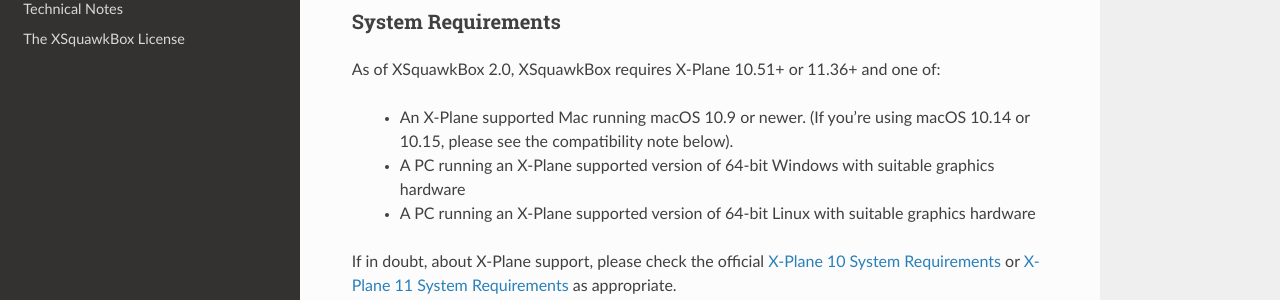
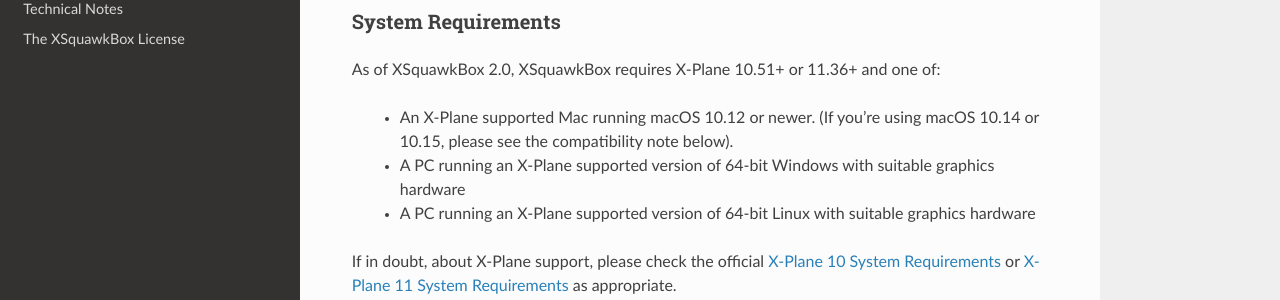
Before and after one commit to xsquawkbox/xsb2-manual, a Sphinx documentation site: the page built from source/getting-started.rst, in a window 1280 px wide and 900 px high. Shown: the part 352-652 px from the top of the window. Built offline with Sphinx 7.4.7 and the Read the Docs theme 2.0.0, drawn with Linux system fonts in a browser that asks for light colours.

Commit message:
update to reflect minimum supported version of macOS

```diff
--- a/source/getting-started.rst
+++ b/source/getting-started.rst
@@ -16,7 +16,7 @@
 As of XSquawkBox 2.0, XSquawkBox requires X-Plane 10.51+ or 11.36+ and one
 of:
 
- - An X-Plane supported Mac running macOS 10.9 or newer.
+ - An X-Plane supported Mac running macOS 10.12 or newer.
    (If you're using macOS 10.14 or 10.15, please see the compatibility note below).
 
  - A PC running an X-Plane supported version of 64-bit Windows with suitable
```
